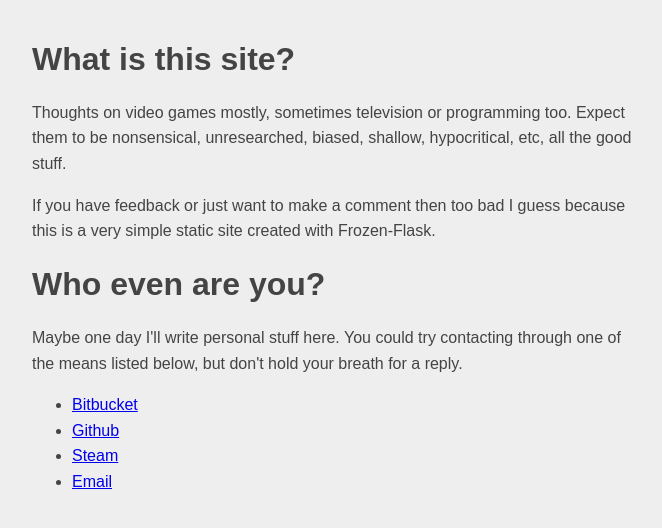
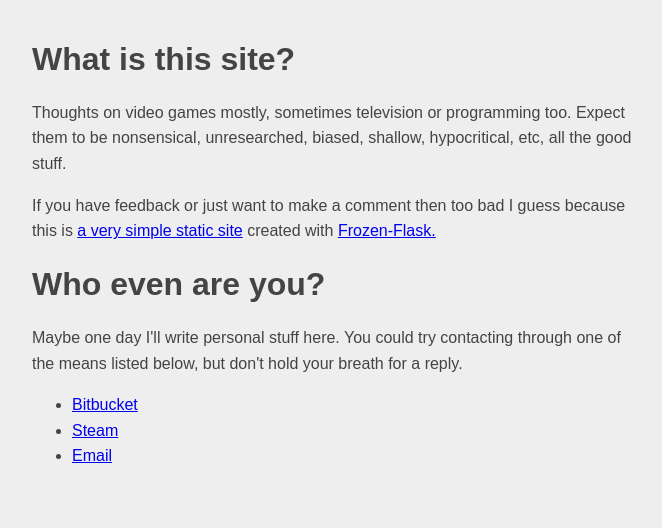
Before and after one commit to gregor-smith/muhblog, a Flask app: page /about/ in a window 1280 px wide. Shown: the part 30-558 px from the top of the page, without its empty margins (308-970 px from the left). Run offline with Flask 2, Linux system fonts and the light colour scheme; some web fonts are replaced.

Commit message:
link to this repo on the about page

```diff
--- a/muhblog/templates/about.html
+++ b/muhblog/templates/about.html
@@ -2,12 +2,11 @@
 {% block content %}
     <h1>What is this site?</h1>
     <p>Thoughts on video games mostly, sometimes television or programming too. Expect them to be nonsensical, unresearched, biased, shallow, hypocritical, etc, all the good stuff.</p>
-    <p>If you have feedback or just want to make a comment then too bad I guess because this is a very simple static site created with Frozen-Flask.</p>
+    <p>If you have feedback or just want to make a comment then too bad I guess because this is <a href="https://github.com/gregor-smith/muhblog">a very simple static site</a> created with <a href="https://pythonhosted.org/Frozen-Flask/">Frozen-Flask.</a></p>
     <h1>Who even are you?</h1>
     <p>Maybe one day I'll write personal stuff here. You could try contacting through one of the means listed below, but don't hold your breath for a reply.</p>
     <ul>
         <li><a href=https://github.com/gregor-smith/>Bitbucket</a></li>
-        <li><a href=https://github.com/gregor-smith>Github</a></li>
         <li><a href=https://steamcommunity.com/id/elcr/>Steam</a></li>
         <li><a href=mailto:gregor_smith@outlook.com>Email</a></li>
     </ul>
```
